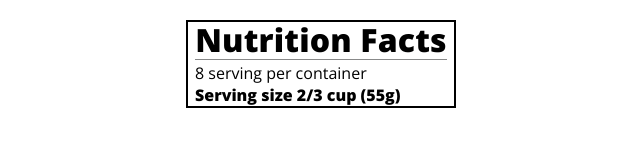
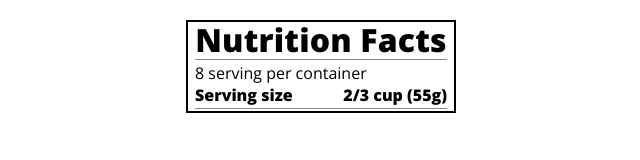
Before and after one commit to jeffvital/Nutrition-Label, a plain HTML site: page index.html in a window 1280 px wide. Shown: the whole page, without its empty margins (319-959 px from the left). Drawn offline with nearby package versions, Linux system fonts and the light colour scheme.

Commit message:
creating separators

```diff
--- a/index.html
+++ b/index.html
@@ -13,10 +13,15 @@
   </head>
   <body>
     <div class="label">
-      <h1 class="bold">Nutrition Facts</h1>
-      <div class="divider"></div>
-      <p>8 serving per container</p>
-      <p class="bold">Serving size 2/3 cup (55g)</p>
+      <header>
+        <h1 class="bold">Nutrition Facts</h1>
+        <div class="divider"></div>
+        <p>8 serving per container</p>
+        <p class="bold">
+          Serving size <span class="right">2/3 cup (55g)</span>
+        </p>
+      </header>
+      <div class="divider lg"></div>
     </div>
   </body>
 </html>
--- a/styles.css
+++ b/styles.css
@@ -17,7 +17,7 @@ body {
   padding: 0 7px;
 }
 
-h1 {
+header h1 {
   text-align: center;
   margin: -4px 0;
   letter-spacing: 0.15px;
@@ -35,3 +35,7 @@ p {
 .bold {
   font-weight: 800;
 }
+
+.right {
+  float: right;
+}
```
